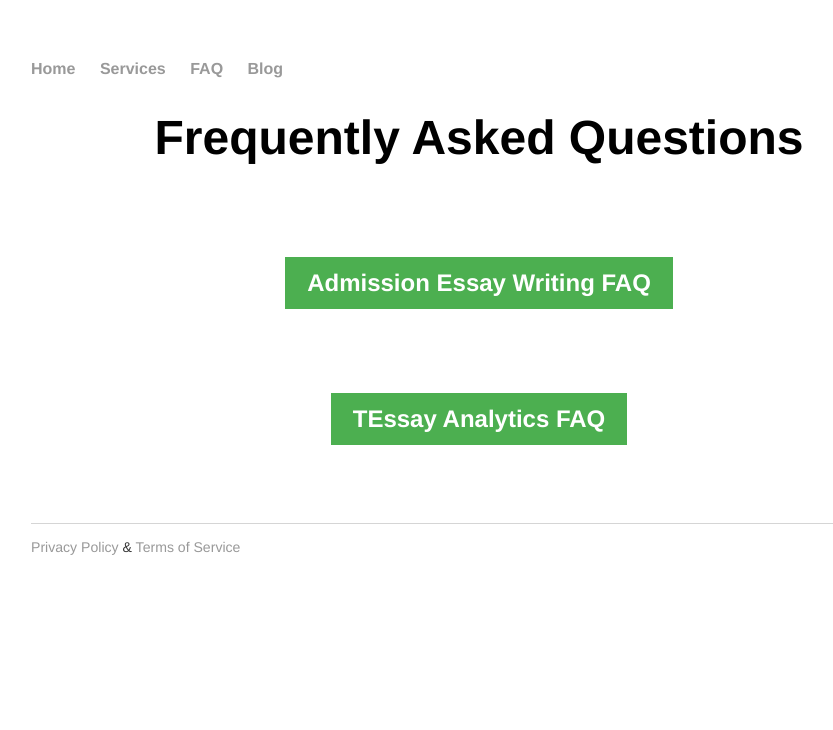
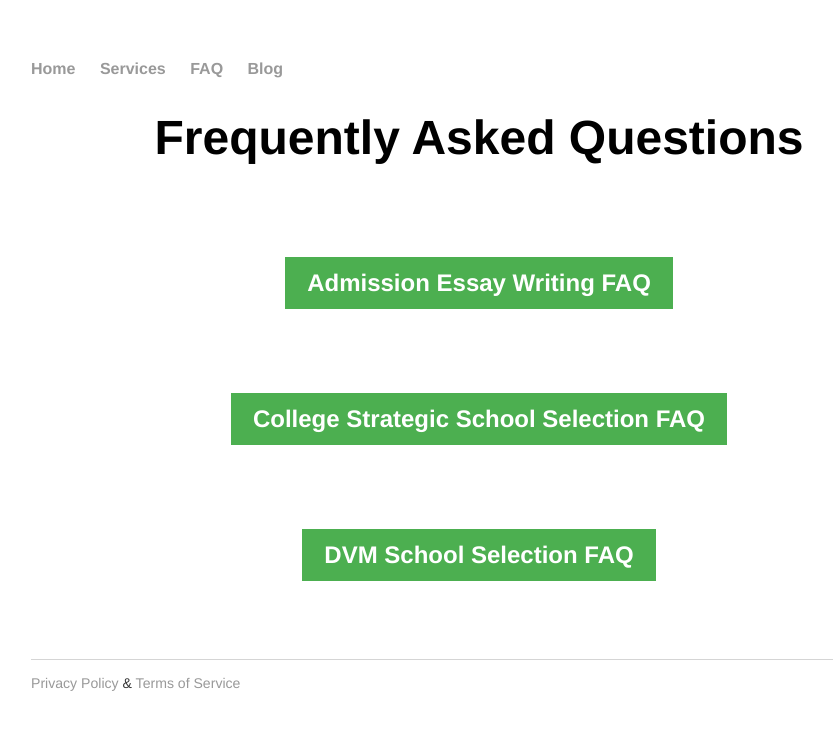
Before and after one commit to RagingTiger/PnFTech.github.io, a Jekyll site: the page built from faq/index.html, in a window 1280 px wide. Shown: the top 730 px of the page, without its empty margins (161-994 px from the left). Built offline with Jekyll 4.4.1, drawn with Linux system fonts in a browser that asks for light colours.

Commit message:
edited front page

```diff
--- a/faq/index.html
+++ b/faq/index.html
@@ -15,7 +15,12 @@ title: PnF
 	<br>
 	<br>
 	<div class="button">
-		<h3><a class="button" href="/analytics_faq">TEssay Analytics FAQ</a></h3>
+		<h3><a class="button" href="/triple_s_faq">College Strategic School Selection FAQ</a></h3>
+	</div>
+	<br>
+	<br>
+	<div class="button">
+		<h3><a class="button" href="/dvm_school_selection_faq">DVM School Selection FAQ</a></h3>
 	</div>
 	<br>
 	<br>
--- a/index.html
+++ b/index.html
@@ -36,7 +36,7 @@ title: PnF
 			<b><i><a href="http://www.tessay.org/PnF_nlp/">Score My Essay</a></i></b> to
 			compare it with the essays that worked for top schools. It's free now!</p>
 
-		<li><b><a href="/analytics">Strategic School Selection</a></b></li>
+		<li><b><a href="/triple_s">Strategic School Selection</a></b></li>
 		<p>It enables you to simplify the complicated school selection process by using
 			quantitative analysis. Based on our own custom <b><i>Application ROI</i></b>
 			index, we help you understand which schools are actually better investments
```
